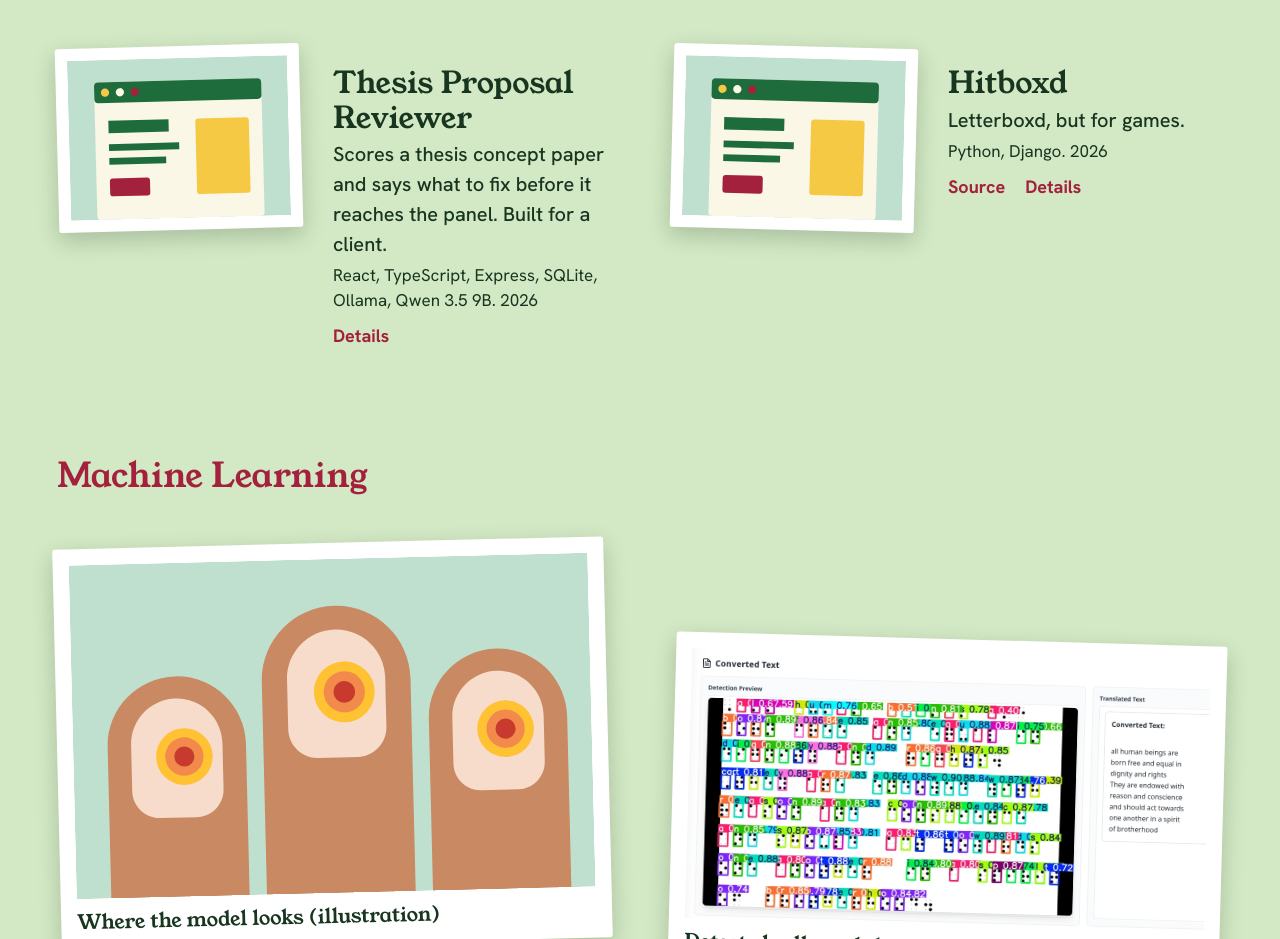
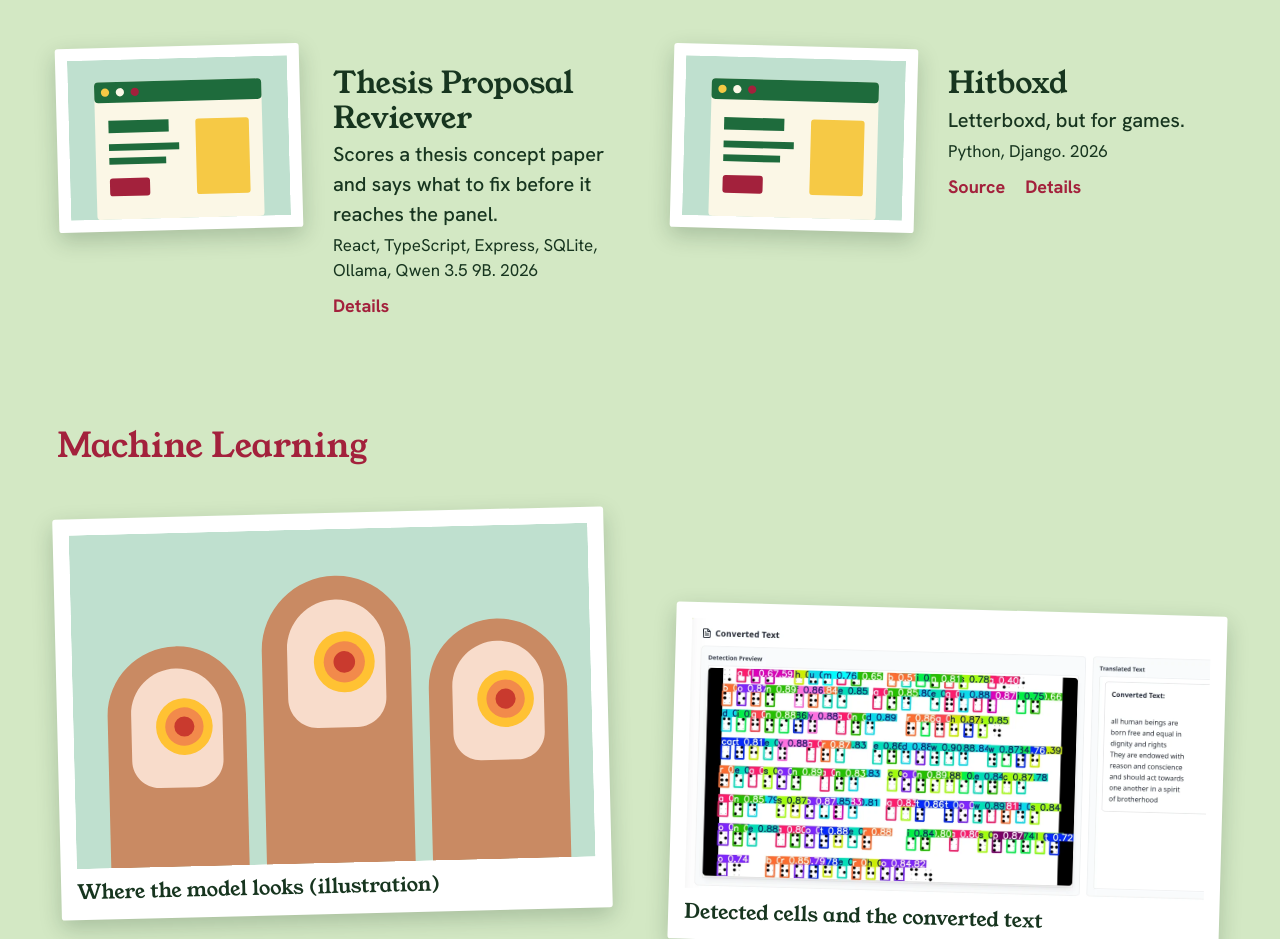
Before and after one commit to Shibarashii/portfolio, a React (Vite) app in the folder website/: page / in a window 1280 px wide. Shown: the part 2260-3199 px from the top of the page. Built offline with nearby package versions, Linux system fonts and the light colour scheme.

Commit message:
Keep the Thesis Proposal Reviewer card to what it does
Co-Authored-By: Claude Opus 5.5 <noreply@anthropic.com>

```diff
--- a/website/src/content.ts
+++ b/website/src/content.ts
@@ -115,9 +115,9 @@ export const projects: Group<Project>[] = [
         ],
       },
       {
-        // Client work: keep the client's system name and school off the site. Private repo, so no source link.
+        // Private repo, so no source link. Keep the system's real name and school off the site.
         title: 'Thesis Proposal Reviewer',
-        summary: 'Scores a thesis concept paper and says what to fix before it reaches the panel. Built for a client.',
+        summary: 'Scores a thesis concept paper and says what to fix before it reaches the panel.',
         stack: ['React', 'TypeScript', 'Express', 'SQLite', 'Ollama', 'Qwen 3.5 9B'],
         dates: '2026',
         built: [
```
Also changed, not shown: 2 other files (tests, documents, lock files or other folders).
